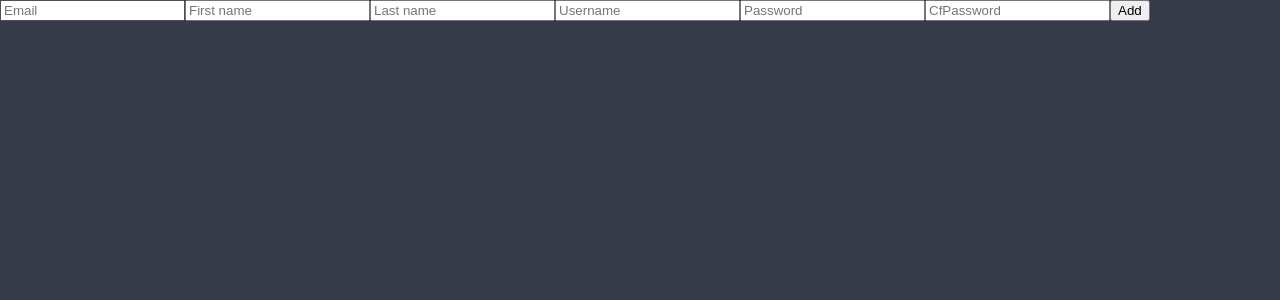
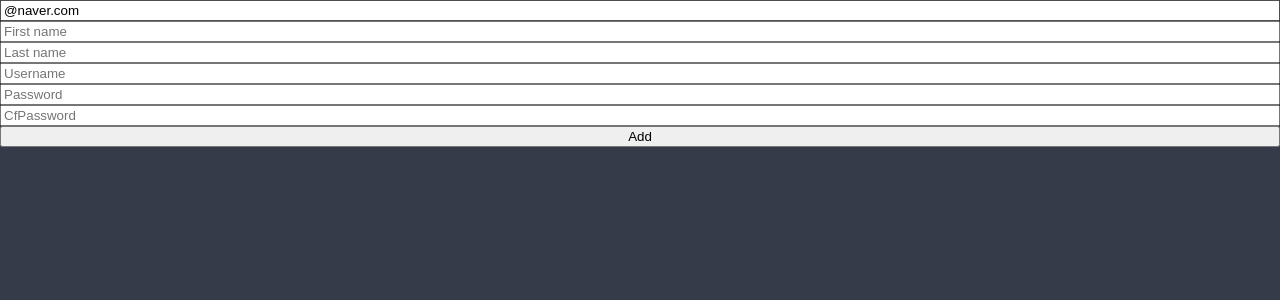
Before and after one commit to hyeonheebee/NomadCoders_TIL, a React (Create React App) app: page / in a window 1280 px wide. Shown: the top 300 px of the page. Built offline with nearby package versions, Linux system fonts and the light colour scheme.

Commit message:
~5.10 강의 (react-hook-form으로 폼 생성하기)

```diff
--- a/src/ToDoList.tsx
+++ b/src/ToDoList.tsx
@@ -1,3 +1,4 @@
+import { setDefaultResultOrder } from "dns/promises";
 import React, { ReactHTMLElement, useState } from "react";
 import { useForm } from "react-hook-form";
 /* function ToDoList() {
@@ -27,22 +28,109 @@
     </div>
   );
 } */
-
+interface IForm {
+  Email: string;
+  FirstName: string;
+  LastName: string;
+  UserName: string;
+  Password: string;
+  CfPassword: string;
+  extraError?: string;
+}
 function TodoList() {
-  const { register, watch } = useForm();
-  console.log(watch());
-
+  const {
+    register,
+    handleSubmit,
+    formState: { errors },
+    setError,
+  } = useForm<IForm>({
+    defaultValues: {
+      Email: "@naver.com",
+    },
+  });
+  const onValid = (data: IForm) => {
+    if (data.Password !== data.CfPassword) {
+      setError(
+        "CfPassword",
+        { message: "Password isn't same" },
+        { shouldFocus: true }
+      );
+    }
+    setError("extraError", { message: "server is down" });
+  };
   return (
     <div>
-      <form>
-        <input {...register("Email")} placeholder="Email" />
-        <input {...register("FirstName")} placeholder="First name" />
-        <input {...register("LastName")} placeholder="Last name" />
-        <input {...register("UserName")} placeholder="Username" />
-        <input {...register("Password")} placeholder="Password" />
-        <input {...register("CfPassword")} placeholder="CfPassword" />
+      <form
+        style={{ display: "flex", flexDirection: "column" }}
+        onSubmit={handleSubmit(onValid)}
+      >
+        <input
+          {...register("Email", {
+            required: "have to fill it",
+            pattern: {
+              value: /^[A-Za-z0-9._%+-]+@naver.com$/,
+              message: "only naver.com is allowed",
+            },
+          })}
+          placeholder="Email"
+        />
+        <span>{errors?.Email?.message as string}</span>
+        <input
+          {...register("FirstName", {
+            required: "have to fill it",
+            validate: {
+              noHH: (value) =>
+                value.includes("hyeonhee")
+                  ? "you have to use another name"
+                  : true,
+              noHB: (value) =>
+                value.includes("HyeonheeB")
+                  ? "you have to use another name"
+                  : true,
+            },
+          })}
+          placeholder="First name"
+        />
+        <span>{errors?.FirstName?.message as string}</span>
+        <input
+          {...register("LastName", {
+            required: "have to fill it",
+
+            minLength: {
+              value: 10,
+              message: "Too short",
+            },
+          })}
+          placeholder="Last name"
+        />
+        <span>{errors?.LastName?.message as string}</span>
+        <input
+          {...register("UserName", {
+            required: "have to fill it",
+            minLength: 5,
+          })}
+          placeholder="Username"
+        />
+        <span>{errors?.UserName?.message as string}</span>
+        <input
+          {...register("Password", {
+            required: "have to fill it",
+            minLength: 10,
+          })}
+          placeholder="Password"
+        />
+        <span>{errors?.Password?.message as string}</span>
+        <input
+          {...register("CfPassword", {
+            required: "have to fill it",
+            minLength: 10,
+          })}
+          placeholder="CfPassword"
+        />
+        <span>{errors?.CfPassword?.message as string}</span>
         <button>Add</button>
       </form>
+      <span>{errors?.extraError?.message as string}</span>
     </div>
   );
 }
```
